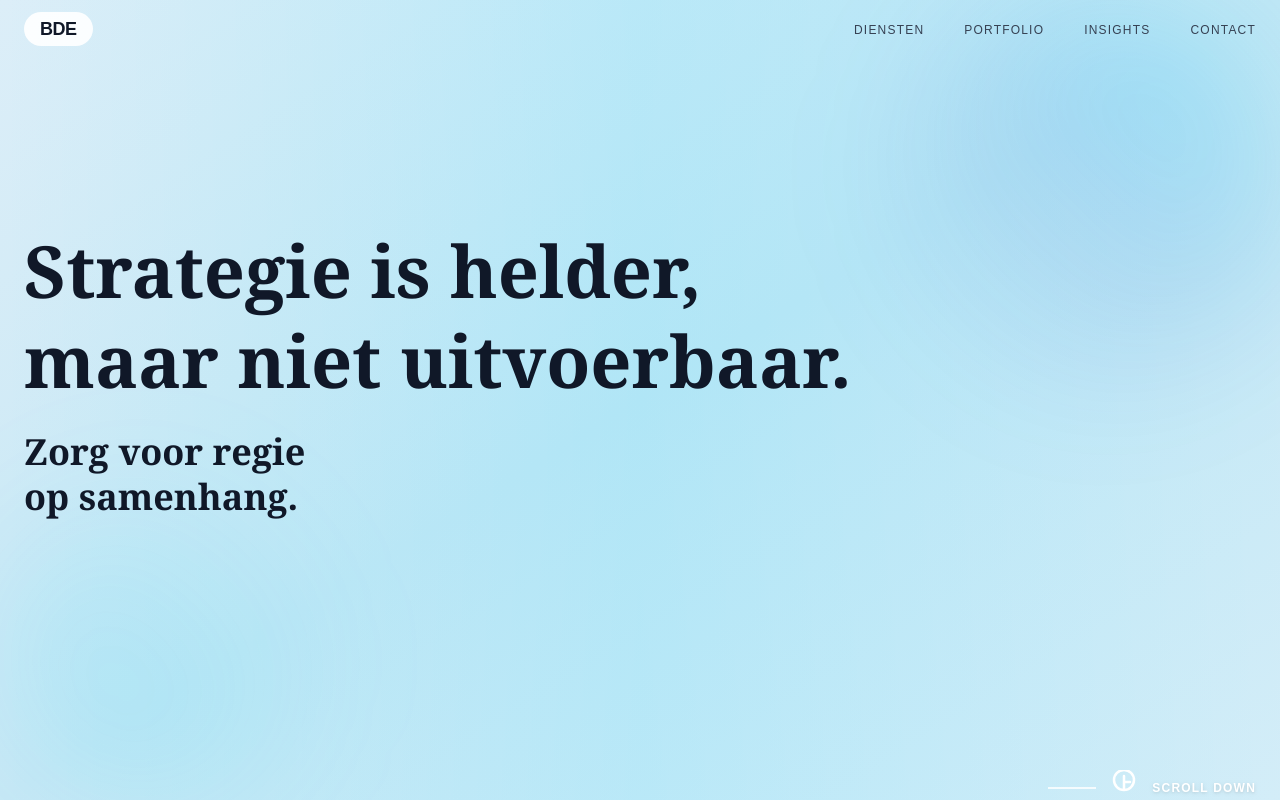
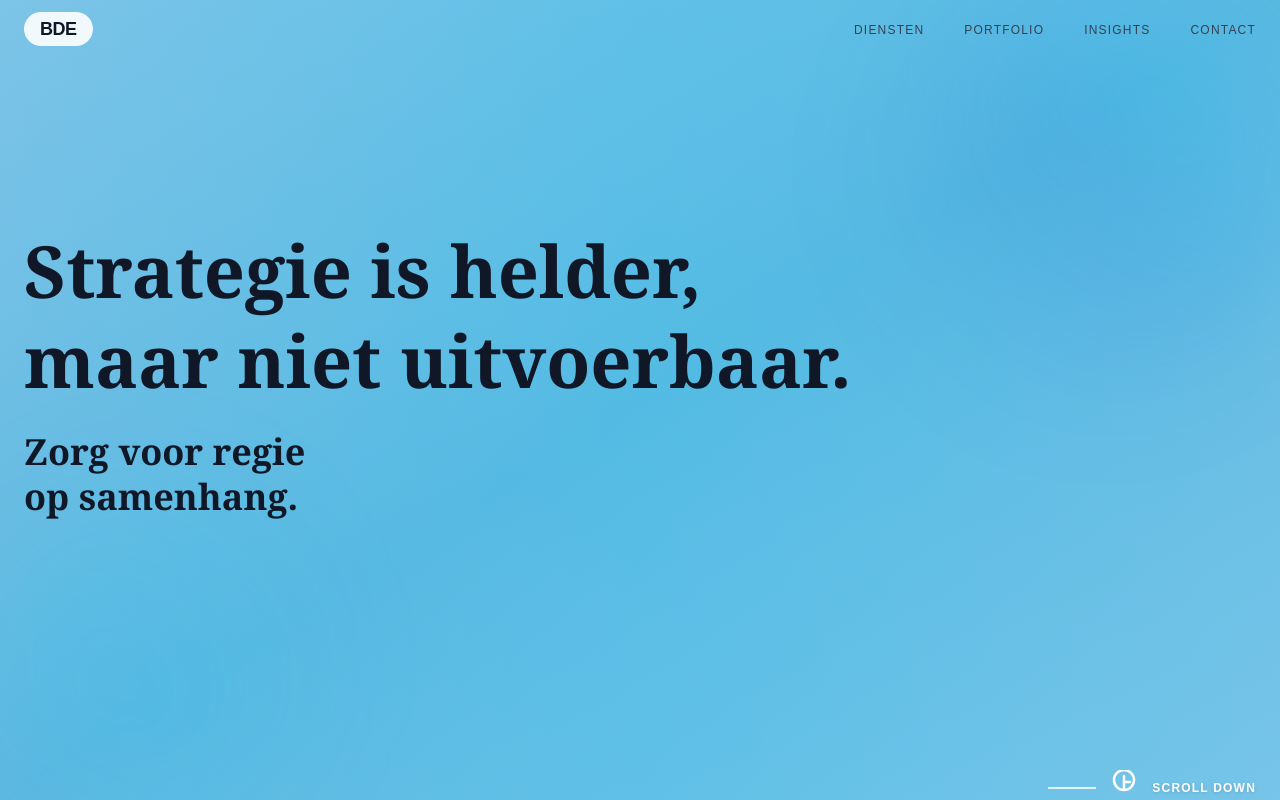
Before and after one commit to TinoiDam/bde-consulting.com, a Next.js app: page / in a window 1280 px wide. Shown: the top 800 px of the page. Built offline with nearby package versions, Linux system fonts and the light colour scheme.

Commit message:
Gradient 50% darker - deeper blue with more saturation

```diff
--- a/app/page.tsx
+++ b/app/page.tsx
@@ -6,7 +6,7 @@
       {/* Hero Section - BCG Style with Blue to Teal Gradient Effect */}
       <section className="relative overflow-hidden min-h-screen flex flex-col">
         {/* Blue to teal gradient background - BCG effect */}
-        <div className="absolute inset-0 bg-gradient-to-br from-[#dceef8] via-[#c8e8f5] to-[#dceef8]"></div>
+        <div className="absolute inset-0 bg-gradient-to-br from-[#7cc4e8] via-[#5eb8e0] to-[#7cc4e8]"></div>
 
         {/* Diagonal gradient overlay for BCG effect */}
         <div className="absolute inset-0 bg-gradient-to-r from-transparent via-[#00D4FF]/15 to-[#00D4FF]/5 opacity-80"></div>
```
